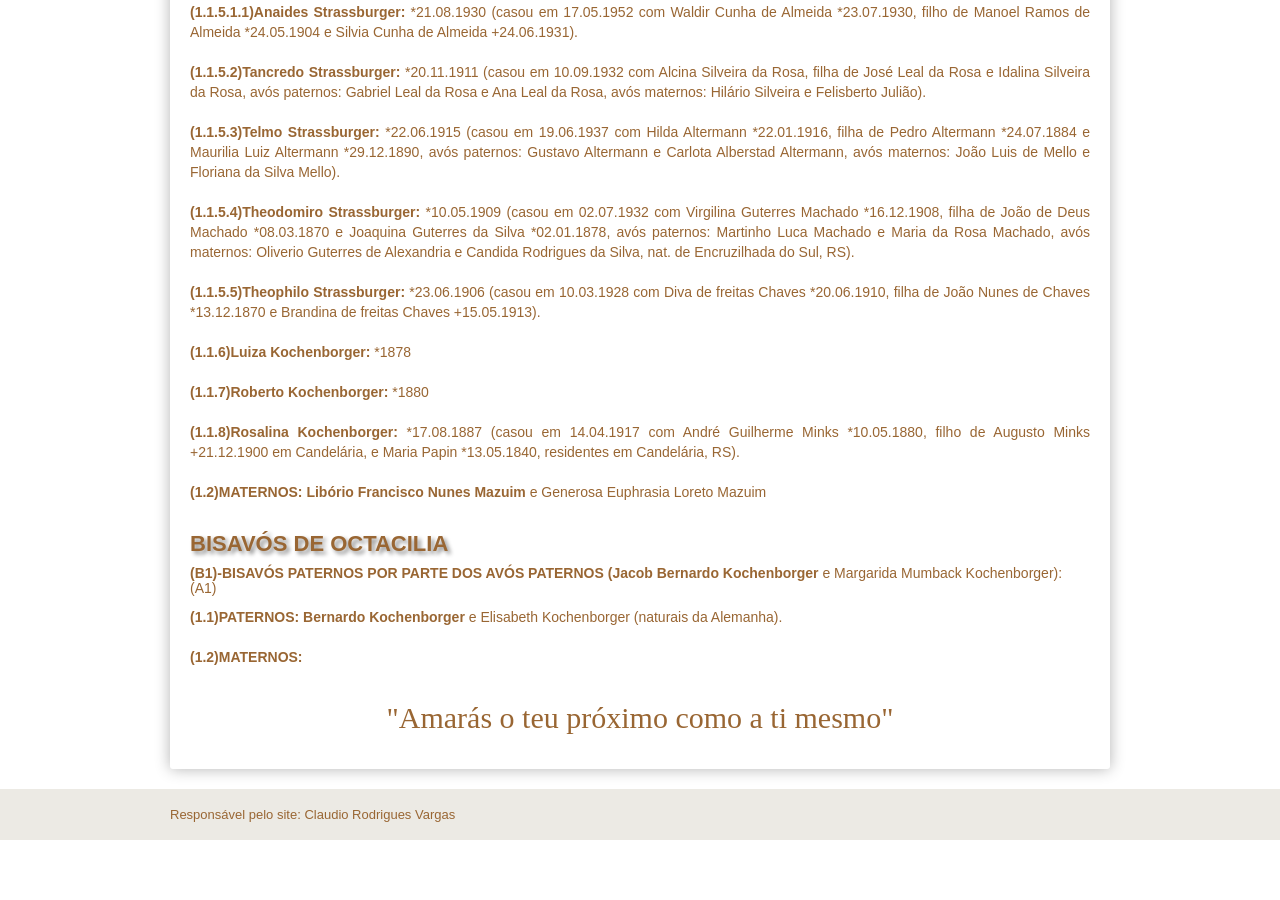
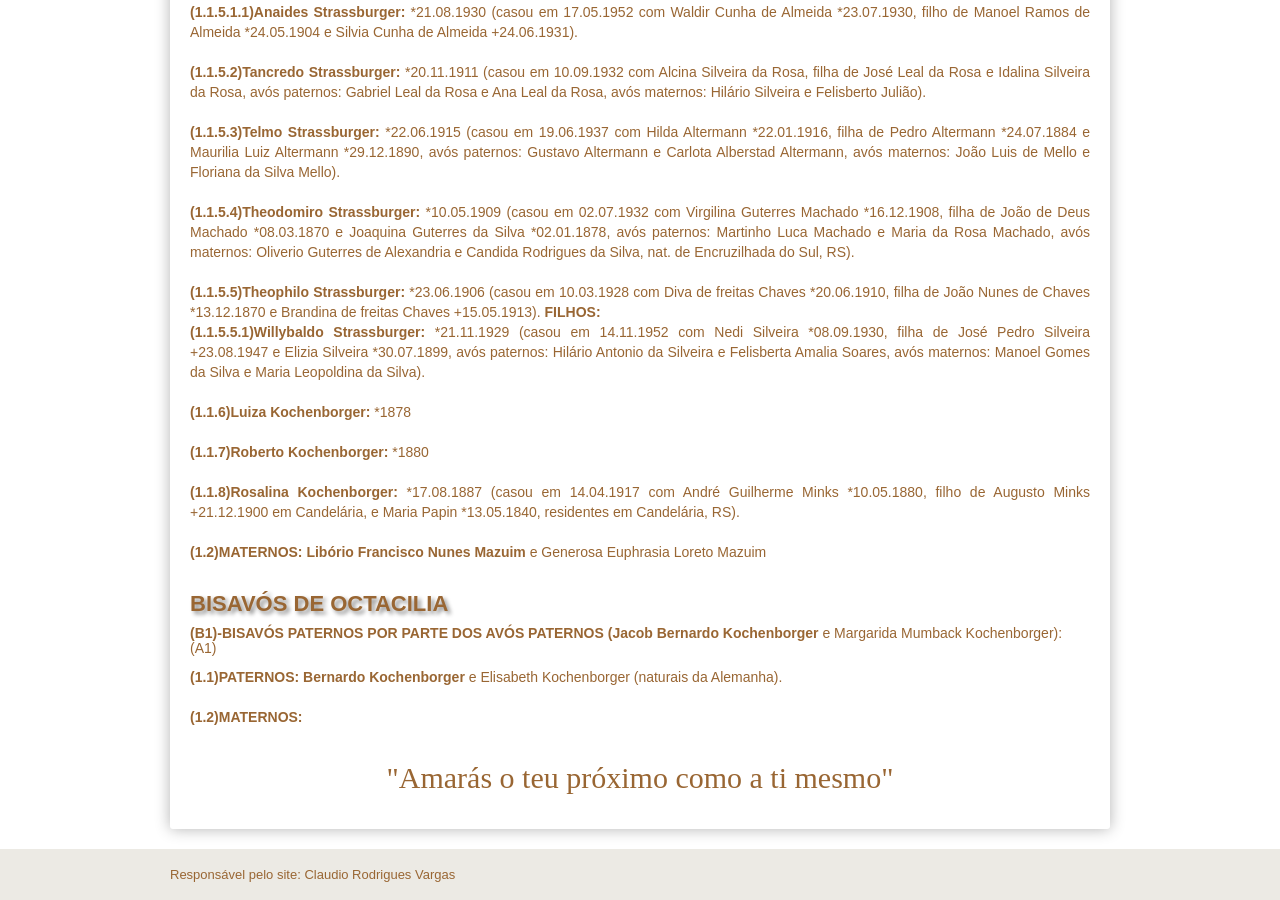
Before and after one commit to claudiovargas1955/claudiovargas1955.github.io, a Jekyll site: the page built from _pages/familia-kochenborger.html, in a window 1280 px wide and 900 px high, scrolled down 2251 px. Built offline with Jekyll 4.4.1, drawn with Linux system fonts in a browser that asks for light colours; some web fonts are replaced; before the commit the page ends 3091 px from its top, so only the background shows below that.

Commit message:
Update familia-kochenborger.html

```diff
--- a/_pages/familia-kochenborger.html
+++ b/_pages/familia-kochenborger.html
@@ -206,7 +206,10 @@ Catharina Strassburger). <b>FIHOS: </b><br>
     avós maternos: Oliverio Guterres de Alexandria e Candida Rodrigues da Silva, nat. de Encruzilhada do Sul, RS). <br><br>
 
     <b>(1.1.5.5)Theophilo Strassburger: </b>*23.06.1906 (casou em 10.03.1928 com Diva de freitas Chaves *20.06.1910, filha de João
-    Nunes de Chaves *13.12.1870 e Brandina de freitas Chaves +15.05.1913). <br><br>
+  Nunes de Chaves *13.12.1870 e Brandina de freitas Chaves +15.05.1913). <b>FILHOS: </b><br>
+  <b>(1.1.5.5.1)Willybaldo Strassburger: </b>*21.11.1929 (casou em 14.11.1952 com Nedi Silveira *08.09.1930, filha de José Pedro
+  Silveira +23.08.1947 e Elizia Silveira *30.07.1899, avós paternos: Hilário Antonio da Silveira e Felisberta Amalia Soares, avós
+  maternos: Manoel Gomes da Silva e Maria Leopoldina da Silva).<br><br>
 
     <b>(1.1.6)Luiza Kochenborger: </b>*1878<br><br>
 
```
